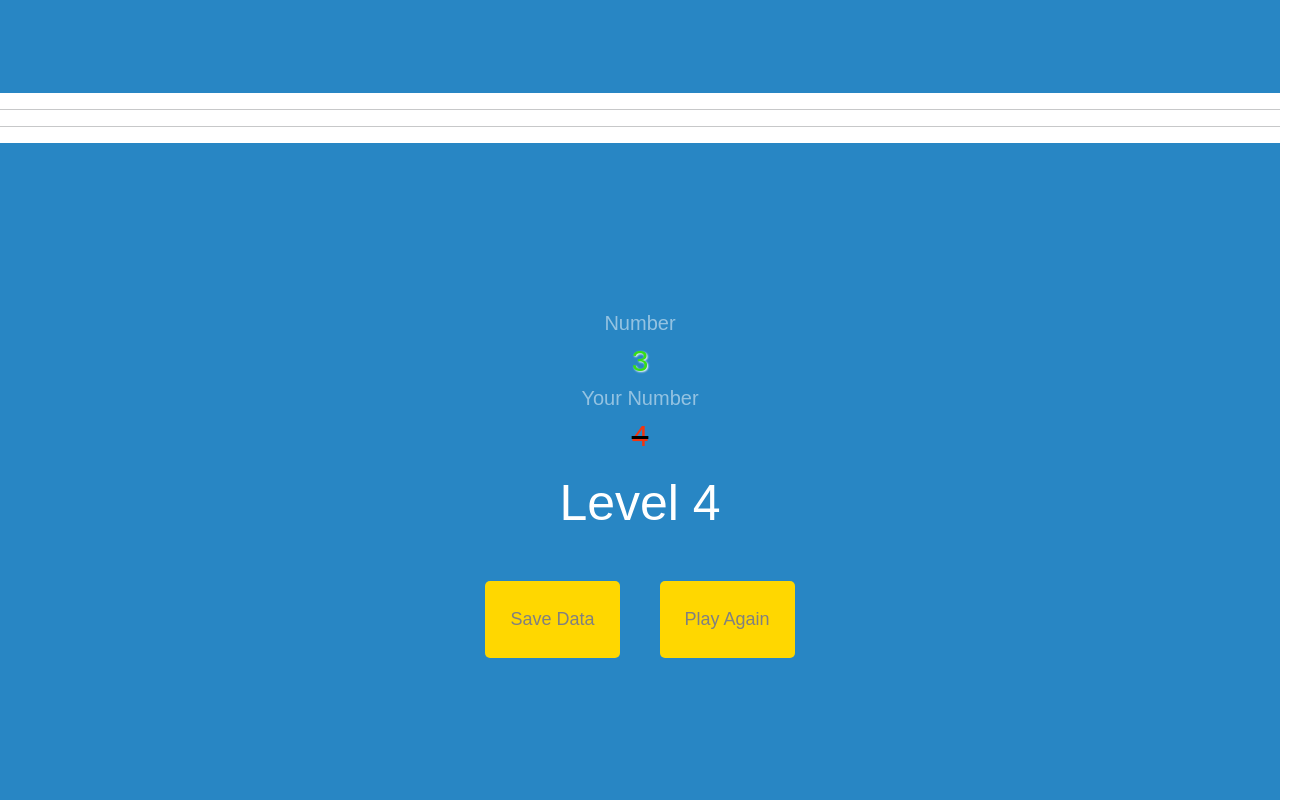
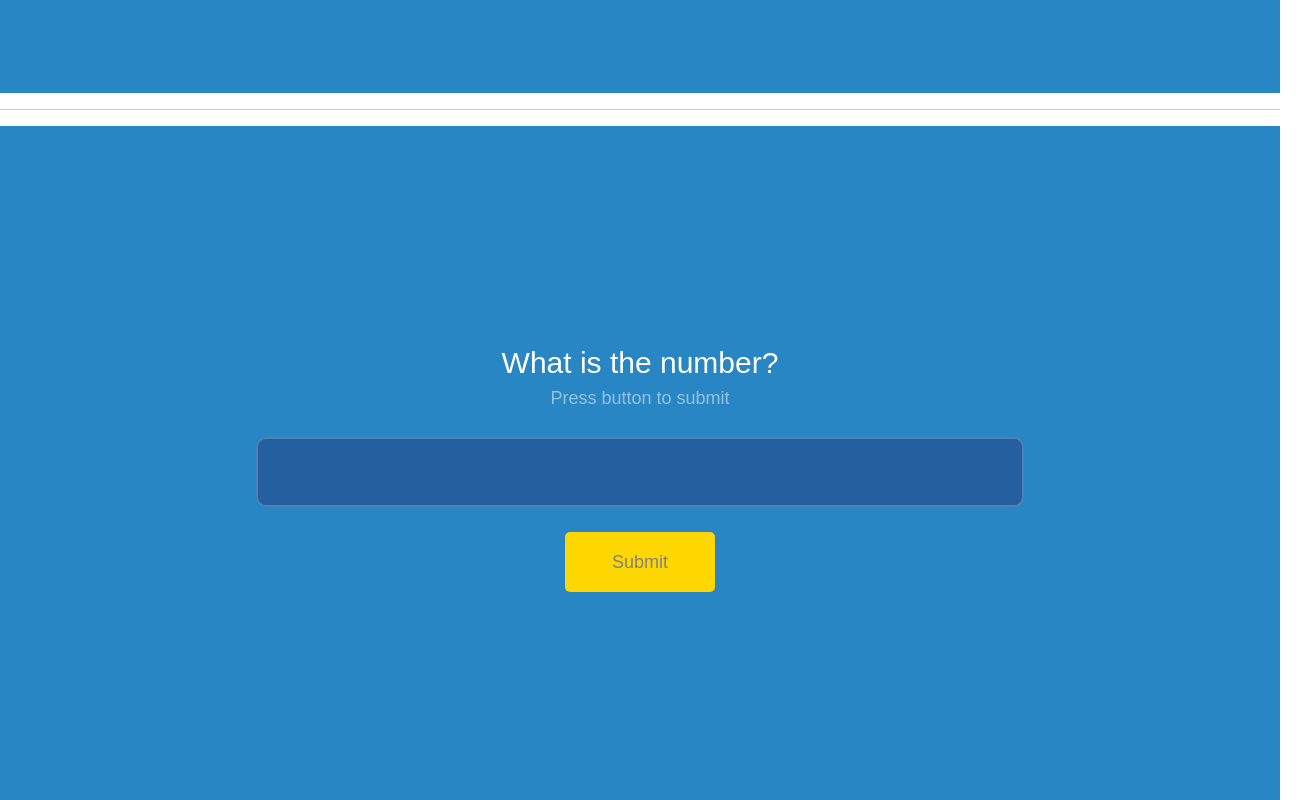
Before and after one commit to bsun1220/brain-train, a React (Create React App) app in the folder client/: page /memory in a window 1280 px wide. Shown: the part 1360-2160 px from the top of the page, 1307 px wide, since content can reach past the window. Built offline with nearby package versions, Linux system fonts and the light colour scheme.

Commit message:
finished react page memory

```diff
--- a/client/src/components/click_game.js
+++ b/client/src/components/click_game.js
@@ -80,7 +80,7 @@
 
     if (round <= 5){
         return(
-            <button className = {styles.reaction_game} onClick = {handleClick}>
+            <button className = {styles.game} onClick = {handleClick}>
                 {ref[outcome["page"]]}
             </button>);
     }
--- a/client/src/components/global.module.css
+++ b/client/src/components/global.module.css
@@ -1,4 +1,4 @@
-.reaction_game{
+.game{
     color:white;
     font-family:Arial;
     font-size: 100px;
@@ -225,6 +225,7 @@
     height:85vh;
     margin:0px 0px 0px 0px;
     padding:0px 0px 0px 0px;
+    width:100vw;
     font-family:Arial;
     display:flex;
     justify-content:center;
@@ -279,3 +280,40 @@
 #memLev{
     padding-top:15px;
 }
+
+.form{
+    display:flex;
+    margin-top:25px;
+    margin-bottom:25px;
+    width:60vw;
+    height:70px;
+}
+
+.formtext{
+    padding:4px;
+    font-size:50px;
+    text-align:center;
+    width:100%;
+    color:white;
+    background-color:#2560a0;
+    border-radius:10px;
+    border-style: solid;
+    border-color: rgba(255, 255, 255, 0.2)
+}
+
+.formtext:focus{
+    outline:none;
+}
+
+#memorysubmit{
+    font-size:30px;
+    margin:0px;
+    padding:0px;
+}
+
+#memorysubmitgray{
+    opacity:0.5;
+    padding:0px;
+    margin:0px;
+
+}
--- a/client/src/components/memory-score.js
+++ b/client/src/components/memory-score.js
@@ -4,9 +4,11 @@
 
 export default function Score(props){
 
-    const {actualNum, guessNum, level} = props;
+    const {actualNum, guessNum} = props;
 
     const correct = actualNum === guessNum;
+
+    const level = actualNum.length;
 
     const corrStyle = correct ? styles.memoryCorrect : styles.memoryIncorrect;
 
--- a/client/src/components/memory-submit.js
+++ b/client/src/components/memory-submit.js
@@ -2,7 +2,16 @@
 import styles from "./global.module.css";
 
 export default function Submit(){
+
+
     return(
-        <div></div>
+        <div className = {styles.memorypage}>
+            <p id = {styles.memorysubmit}>What is the number?</p>
+            <p id = {styles.memorysubmitgray}>Press button to submit</p>
+            <form className = {styles.form}>
+                <input type = "text" className = {styles.formtext}/>
+            </form>
+            <button className = {styles.end_button} id = {styles.start}>Submit</button>
+        </div>
     )
 }
--- a/client/src/components/memory_game.js
+++ b/client/src/components/memory_game.js
@@ -6,16 +6,17 @@
 
 export default function Memory(){
 
-
+    const MAX_LEVEL = 80;
+    let start = <Start/>;
     return(
         <div>
             <Start/>
             <hr/>
-            <Number num = {"1"} completed = {40}/>
+            <Number num = {"4"} completed = {40}/>
             <hr/>
             <Submit/>
             <hr/>
-            <Score level = {4} actualNum = {3} guessNum = {4}/>
+            <Score actualNum = {"10293091230819231831920381092381029380192830192830192830918203918203918023981023"} guessNum = {"123"}/>
         </div>
     );
 }
```
